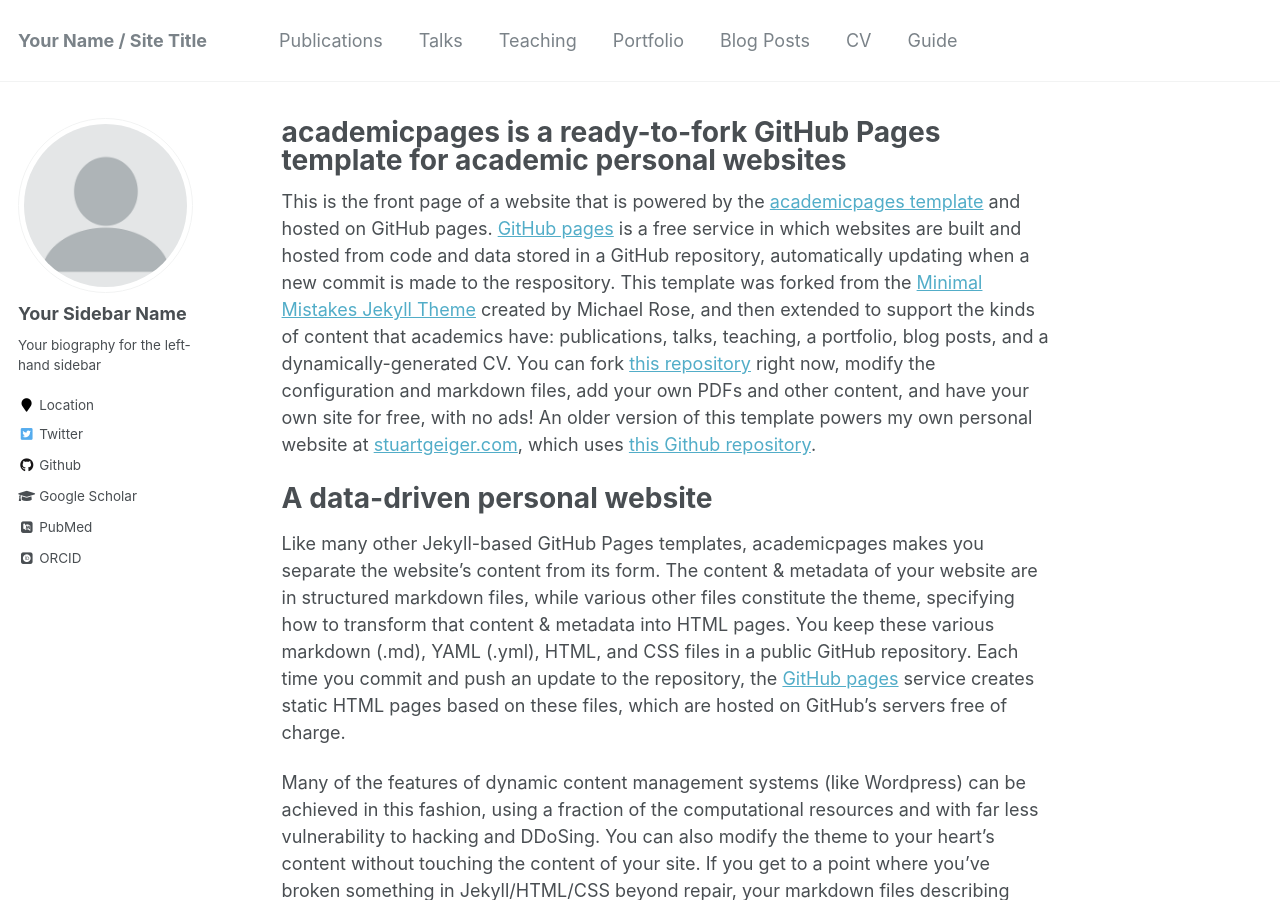
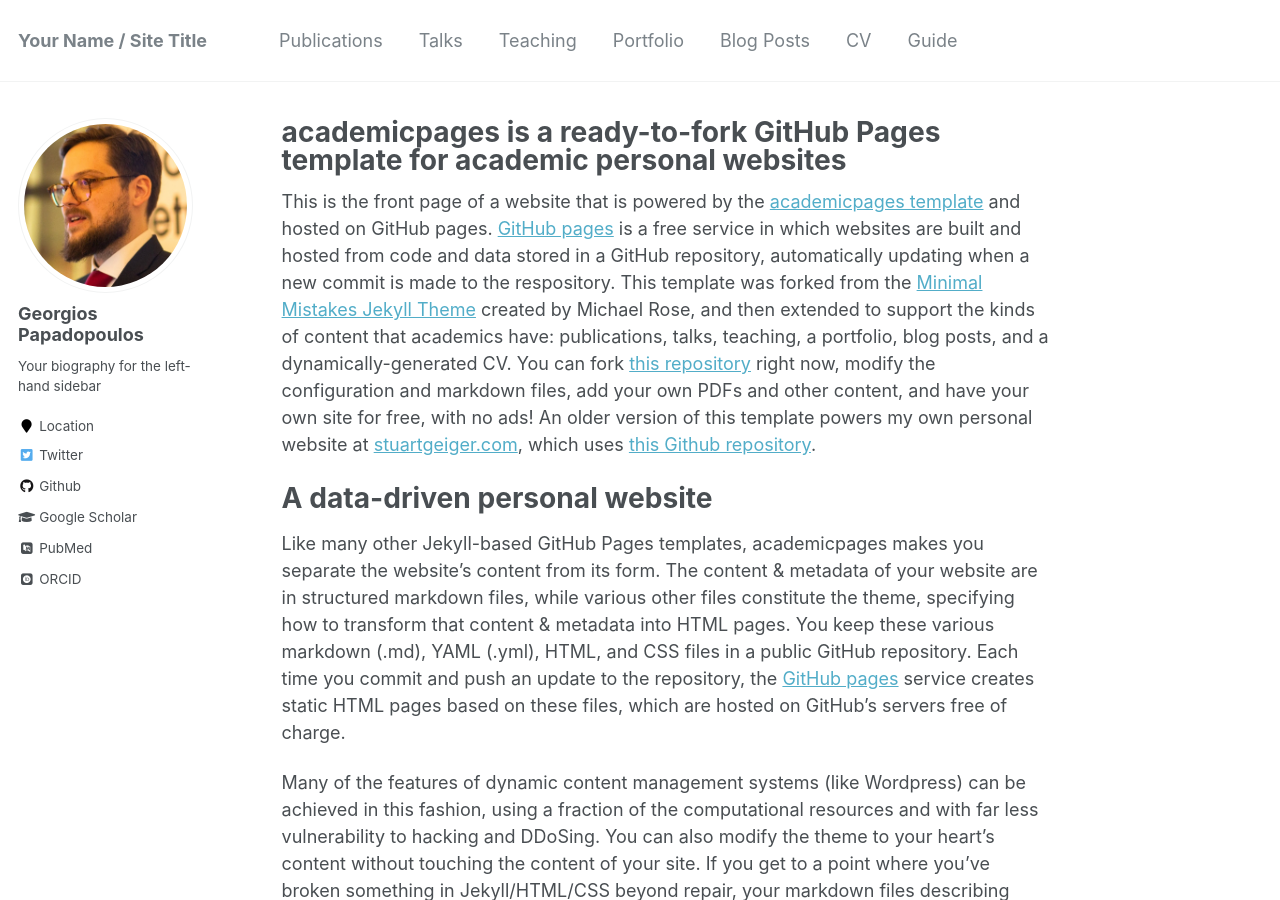
Before and after one commit to DolanDack/dolandack.github.io, a Jekyll site: the page built from _pages/about.md, in a window 1280 px wide and 900 px high. Built offline with Jekyll 4.4.1, drawn with Linux system fonts in a browser that asks for light colours; some web fonts are replaced.

Commit message:
small changes -- add profile pic and name

```diff
--- a/_config.yml
+++ b/_config.yml
@@ -80,8 +80,8 @@
 
 # Site Author
 author:
-  name             : "Your Sidebar Name"
-  avatar           : "profile.png"
+  name             : "Georgios Papadopoulos"
+  avatar           : "profile.jpg"
   bio              : "Your biography for the left-hand sidebar"
   location         : "Location"
   employer         :
```
Also changed, not shown: images/profile.jpg (added), images/profile.png (deleted).
